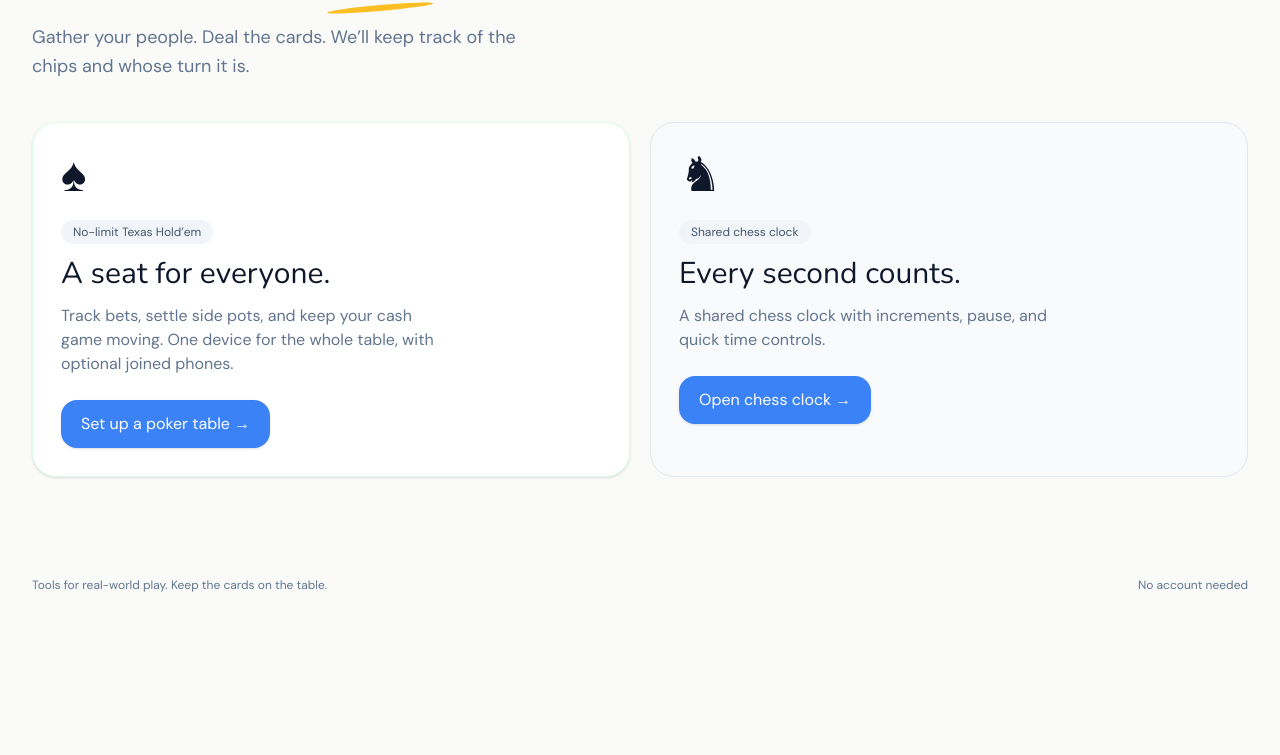
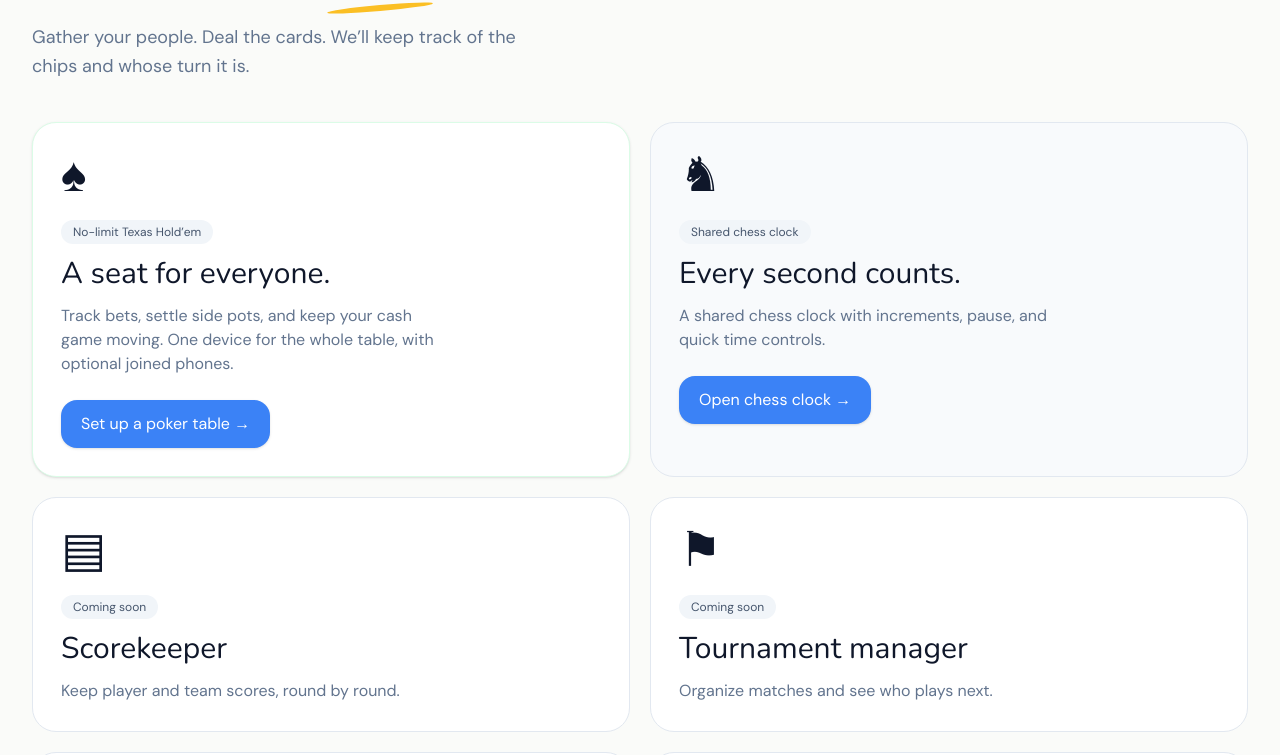
Before and after one commit to okhay-p/playkit, a React (Vite) app: page / in a window 1280 px wide. Shown: the part 320-1075 px from the top of the page. Before the commit the page ends 933 px from the top, so only its background shows below. Built offline with nearby package versions, Linux system fonts and the light colour scheme.

Commit message:
feat: add upcoming game tiles and record game roadmap

```diff
--- a/src/app.tsx
+++ b/src/app.tsx
@@ -246,6 +246,38 @@ function Home() {
             Open chess clock →
           </Link>
         </section>
+        {[
+          ["Scorekeeper", "Keep player and team scores, round by round.", "▤"],
+          [
+            "Tournament manager",
+            "Organize matches and see who plays next.",
+            "⚑",
+          ],
+          [
+            "Undercover",
+            "Similar words. Hidden sides. Find who doesn’t belong.",
+            "◈",
+          ],
+          [
+            "Imposter",
+            "One secret word. Someone has to bluff without it.",
+            "?",
+          ],
+        ].map(([name, description, icon]) => (
+          <section
+            key={name}
+            className="rounded-3xl border border-slate-200 bg-white p-7"
+          >
+            <div className="mb-5 text-5xl" aria-hidden="true">
+              {icon}
+            </div>
+            <Tag>Coming soon</Tag>
+            <h2 className="mt-3 font-display text-3xl font-extrabold">
+              {name}
+            </h2>
+            <p className="mt-3 text-slate-500">{description}</p>
+          </section>
+        ))}
       </div>
     </div>
   );
```
Also changed, not shown: 2 other files (tests, documents, lock files or other folders).
